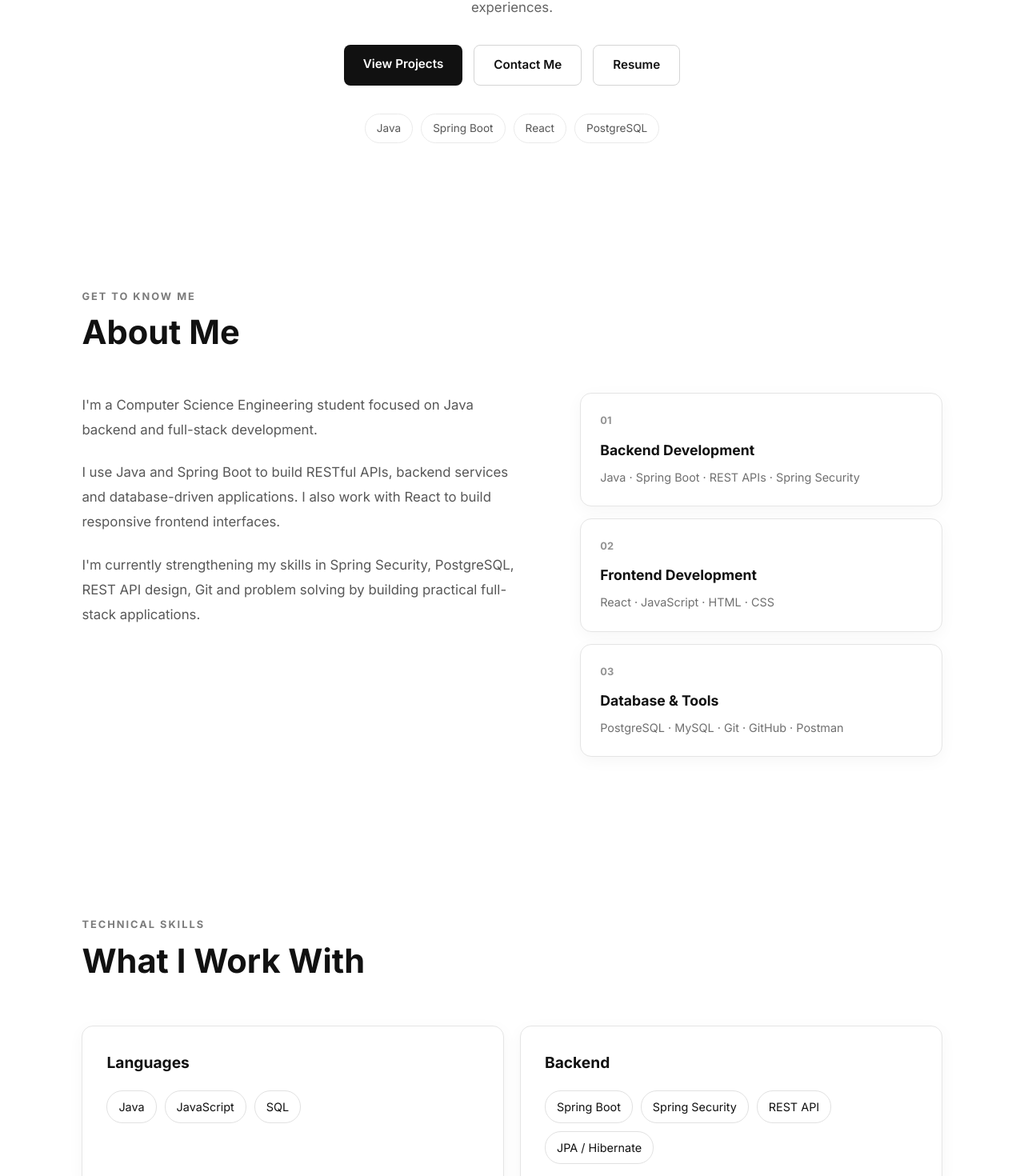
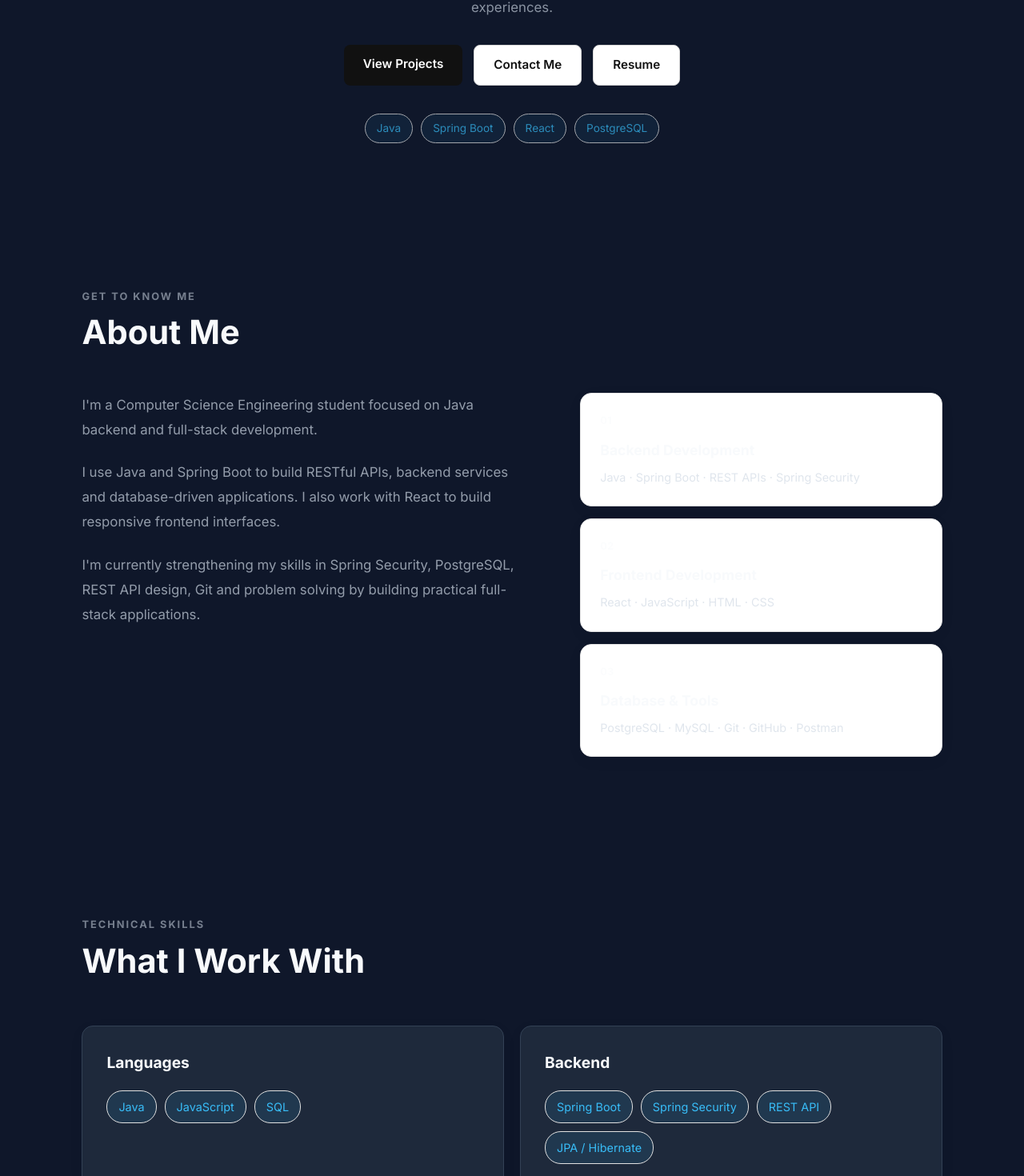
Before and after one commit to vignesh-builds/portfolio, a React (Vite) app in the folder frontend/: page / in a window 1280 px wide. Shown: the part 436-1906 px from the top of the page at 80% size. Built offline with nearby package versions, Linux system fonts and the light colour scheme.

Commit message:
Update App.css

```diff
--- a/frontend/src/App.css
+++ b/frontend/src/App.css
@@ -183,3 +183,243 @@
     animation: none !important;
   }
 }
+
+/* =========================================
+   DARK NAVY + SKY BLUE THEME
+   COLOR ONLY — NO SIZE CHANGES
+========================================= */
+
+body {
+  background: #0f172a;
+  color: #f8fafc;
+}
+
+
+/* Section backgrounds */
+
+.about,
+.skills,
+.projects,
+.education,
+.achievements,
+.contact {
+  background: #0f172a !important;
+}
+
+
+/* Main text */
+
+h1,
+h2,
+h3,
+h4,
+h5,
+h6 {
+  color: #f8fafc;
+}
+
+
+/* Secondary text */
+
+p {
+  color: #cbd5e1;
+}
+
+
+/* Section titles */
+
+.section-title {
+  color: #f8fafc;
+}
+
+.section-title span {
+  color: #38bdf8;
+}
+
+
+/* Cards */
+
+.skill-card,
+.project-card,
+.education-card,
+.achievement-card,
+.contact-form,
+.about-card {
+  background: #1e293b !important;
+
+  border-color: #334155;
+}
+
+
+/* Card headings */
+
+.skill-card h3,
+.project-card h3,
+.education-card h3,
+.achievement-card h3,
+.contact-info h3,
+.about-text h2 {
+  color: #f8fafc;
+}
+
+
+/* Card paragraph */
+
+.skill-card p,
+.project-card p,
+.education-card p,
+.achievement-card p,
+.about-text p,
+.contact-info p {
+  color: #cbd5e1;
+}
+
+
+/* Cyan highlights */
+
+.skill-card h3 span,
+.about-text h2 span,
+.education-card h4 {
+  color: #38bdf8;
+}
+
+
+/* Tags */
+
+.skill-list span,
+.project-tech span,
+.education-year,
+.hero-tech span {
+  background: rgba(56, 189, 248, 0.10);
+
+  border-color: rgba(56, 189, 248, 0.35);
+
+  color: #38bdf8;
+}
+
+
+/* Buttons */
+
+.primary-btn,
+.project-links a,
+.contact-form button {
+  background: #2563eb;
+
+  border-color: #2563eb;
+
+  color: #f8fafc;
+}
+
+.primary-btn:hover,
+.project-links a:hover,
+.contact-form button:hover {
+  background: #1d4ed8;
+}
+
+
+/* Secondary buttons */
+
+.secondary-btn {
+  background: #1e293b;
+
+  border-color: #475569;
+
+  color: #f8fafc;
+}
+
+.secondary-btn:hover {
+  border-color: #38bdf8;
+
+  color: #38bdf8;
+}
+
+
+/* Contact inputs */
+
+.form-group input,
+.form-group textarea {
+  background: #0f172a;
+
+  border-color: #475569;
+
+  color: #f8fafc;
+}
+
+.form-group label {
+  color: #cbd5e1;
+}
+
+.form-group input:focus,
+.form-group textarea:focus {
+  border-color: #38bdf8;
+
+  box-shadow:
+    0 0 0 3px rgba(56, 189, 248, 0.12);
+}
+
+
+/* Navbar */
+
+.navbar {
+  background: rgba(15, 23, 42, 0.96);
+
+  border-color: #334155;
+}
+
+.logo {
+  color: #f8fafc;
+}
+
+.logo::after {
+  color: #38bdf8;
+}
+
+.nav-links a {
+  color: #cbd5e1;
+}
+
+.nav-links a:hover {
+  color: #38bdf8;
+}
+
+.nav-links a::after {
+  background: #38bdf8;
+}
+
+
+/* Footer */
+
+.footer {
+  background: #020617;
+}
+
+.footer-main {
+  border-color: #334155;
+}
+
+.footer-main p {
+  color: #94a3b8;
+}
+
+.footer-links a {
+  color: #cbd5e1;
+}
+
+.footer-links a:hover {
+  color: #38bdf8;
+}
+
+
+/* Scrollbar */
+
+::-webkit-scrollbar-track {
+  background: #0f172a;
+}
+
+::-webkit-scrollbar-thumb {
+  background: #334155;
+}
+
+::-webkit-scrollbar-thumb:hover {
+  background: #38bdf8;
+}
```
